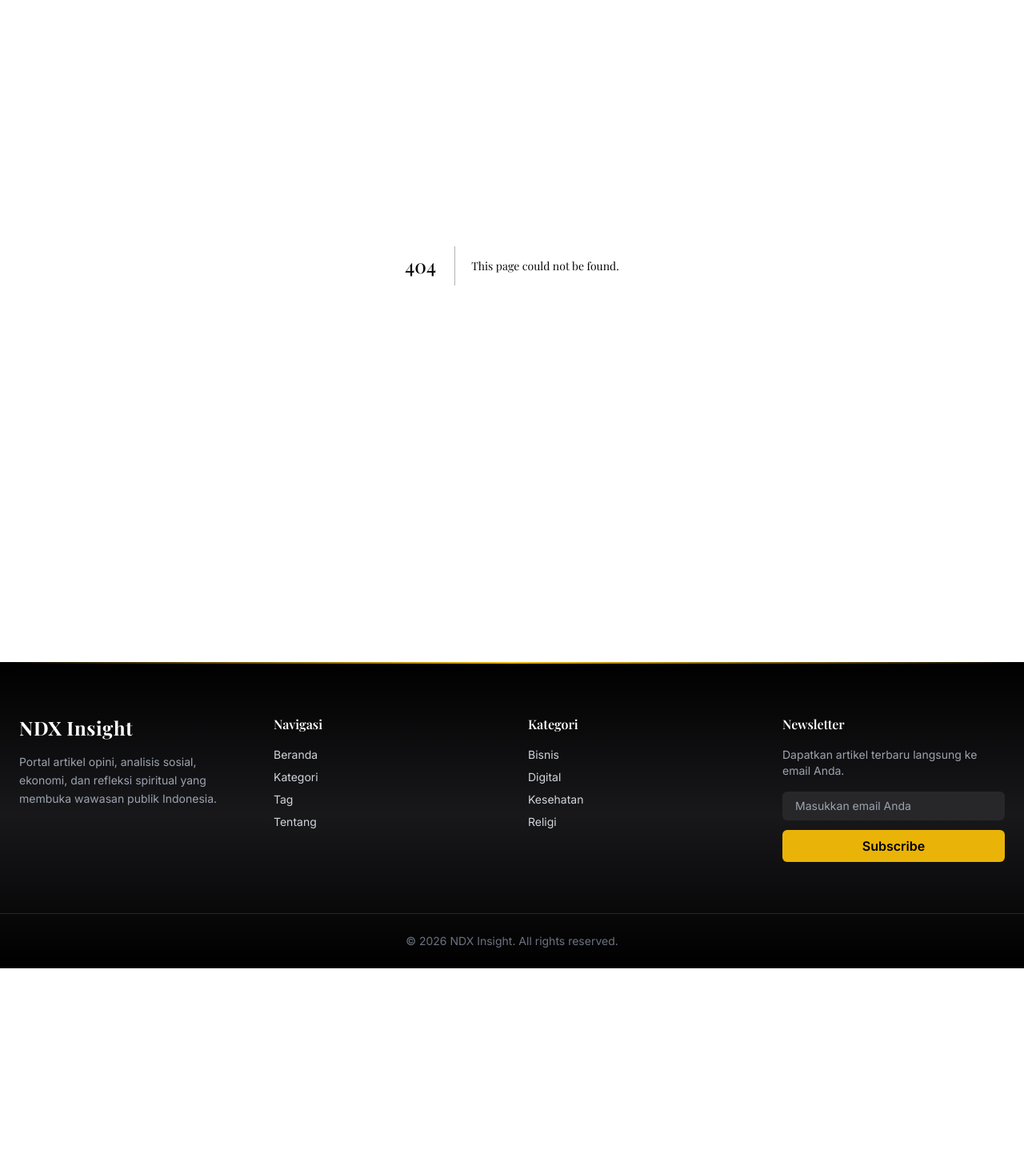
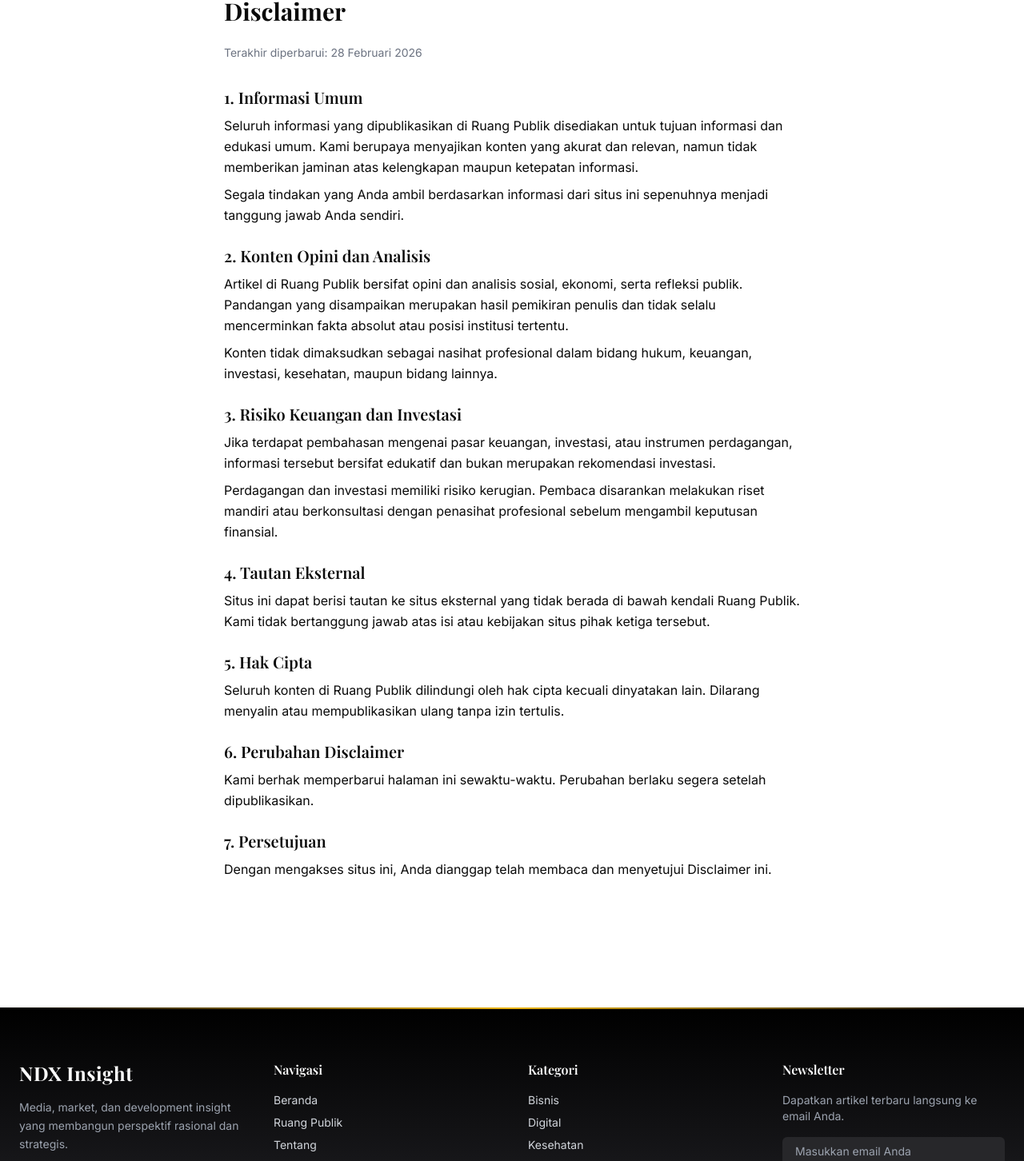
Before and after one commit to ruangpublik30-collab/ruang-publik, a Next.js app: page /disclaimer in a window 1280 px wide. Before the commit this address had no page. Shown: the part 128-1580 px from the top of the page at 80% size. Before the commit the page ends 1339 px from the top, so only its background shows below. Built offline with nearby package versions, Linux system fonts and the light colour scheme; a web font is replaced by a local one.

Commit message:
refakttor   and addnew file

```diff
--- a/app/(public)/page.tsx
+++ b/app/(public)/page.tsx
@@ -3,6 +3,9 @@ import Link from "next/link"
 import type { Metadata } from "next"
 import { createClient } from "@/lib/supabase/server"
 import ArticleCard from "@/components/ArticleCard"
+
+
+
 
 const baseUrl =
   process.env.NEXT_PUBLIC_SITE_URL ||
@@ -90,16 +93,14 @@ export default async function HomePage() {
                 </nav>
                 )}
                 {/* SEO Intro Text */}
-               <section className="mb-16">
-                <h1 className="sr-only">Ruang Publik — Opini, Analisis & Refleksi</h1>
-                <p className="sr-only">
-                  Ruang Publik adalah media independen yang menyajikan artikel opini, analisis mendalam,
-                  dan refleksi tentang isu sosial, budaya, keagamaan, dan dinamika masyarakat.
-                  Setiap tulisan di Ruang Publik dirancang untuk menghadirkan sudut pandang kritis,
-                  argumentasi yang jernih, serta bahasa yang mudah dipahami. Kami percaya bahwa
-                  ruang diskusi yang sehat lahir dari tulisan yang bernas dan bertanggung jawab.
-                  Melalui artikel yang terkurasi, Ruang Publik berupaya menjadi wadah pemikiran,
-                  refleksi, dan pertukaran gagasan yang konstruktif bagi pembaca Indonesia.
+              <section className="mb-16 max-w-3xl">
+                <span className="text-sm font-semibold text-primary uppercase tracking-wide">
+                  Tentang Kami
+                </span>
+                <p className="mt-4 text-muted-foreground leading-relaxed text-lg">
+                  <strong>Ruang Publik</strong> adalah media independen yang menyajikan artikel opini,
+                  analisis mendalam, dan refleksi tentang isu sosial, budaya, keagamaan,
+                  serta dinamika masyarakat Indonesia.
                 </p>
               </section>
               {/* ================= FEATURED ================= */}
@@ -120,9 +121,9 @@ export default async function HomePage() {
                     </div>
 
                     <div className="space-y-6 border-l-4 border-primary pl-6">
-                      <h2 className="text-4xl lg:text-5xl font-bold leading-tight">
+                      <h1 className="text-4xl lg:text-5xl font-bold leading-tight">
                         {featured.title}
-                      </h2>
+                      </h1>
 
                       {featured.published_at && (
                         <p className="text-sm text-muted-foreground">
--- /dev/null
+++ b/app/disclaimer/page.tsx
@@ -0,0 +1,99 @@
+import { Metadata } from "next";
+
+export const metadata: Metadata = {
+  title: "Disclaimer | Ruang Publik",
+  description: "Halaman Disclaimer resmi Ruang Publik. Informasi mengenai batasan tanggung jawab, opini, risiko keuangan, dan penggunaan situs.",
+  robots: {
+    index: true,
+    follow: true,
+  },
+  alternates: {
+    canonical: "https://ruangpublik.fun/disclaimer",
+  },
+};
+
+export default function DisclaimerPage() {
+  return (
+    <main className="max-w-3xl mx-auto px-6 py-16">
+      <h1 className="text-3xl font-bold mb-6">Disclaimer</h1>
+      <p className="mb-8 text-sm text-gray-500">
+        Terakhir diperbarui: 28 Februari 2026
+      </p>
+
+      <section className="space-y-6 text-base leading-relaxed">
+        <div>
+          <h2 className="text-xl font-semibold mb-2">1. Informasi Umum</h2>
+          <p>
+            Seluruh informasi yang dipublikasikan di Ruang Publik disediakan untuk tujuan
+            informasi dan edukasi umum. Kami berupaya menyajikan konten yang akurat dan relevan,
+            namun tidak memberikan jaminan atas kelengkapan maupun ketepatan informasi.
+          </p>
+          <p className="mt-2">
+            Segala tindakan yang Anda ambil berdasarkan informasi dari situs ini sepenuhnya
+            menjadi tanggung jawab Anda sendiri.
+          </p>
+        </div>
+
+        <div>
+          <h2 className="text-xl font-semibold mb-2">2. Konten Opini dan Analisis</h2>
+          <p>
+            Artikel di Ruang Publik bersifat opini dan analisis sosial, ekonomi, serta refleksi
+            publik. Pandangan yang disampaikan merupakan hasil pemikiran penulis dan tidak selalu
+            mencerminkan fakta absolut atau posisi institusi tertentu.
+          </p>
+          <p className="mt-2">
+            Konten tidak dimaksudkan sebagai nasihat profesional dalam bidang hukum,
+            keuangan, investasi, kesehatan, maupun bidang lainnya.
+          </p>
+        </div>
+
+        <div>
+          <h2 className="text-xl font-semibold mb-2">3. Risiko Keuangan dan Investasi</h2>
+          <p>
+            Jika terdapat pembahasan mengenai pasar keuangan, investasi, atau instrumen
+            perdagangan, informasi tersebut bersifat edukatif dan bukan merupakan
+            rekomendasi investasi.
+          </p>
+          <p className="mt-2">
+            Perdagangan dan investasi memiliki risiko kerugian. Pembaca disarankan
+            melakukan riset mandiri atau berkonsultasi dengan penasihat profesional
+            sebelum mengambil keputusan finansial.
+          </p>
+        </div>
+
+        <div>
+          <h2 className="text-xl font-semibold mb-2">4. Tautan Eksternal</h2>
+          <p>
+            Situs ini dapat berisi tautan ke situs eksternal yang tidak berada di bawah
+            kendali Ruang Publik. Kami tidak bertanggung jawab atas isi atau kebijakan
+            situs pihak ketiga tersebut.
+          </p>
+        </div>
+
+        <div>
+          <h2 className="text-xl font-semibold mb-2">5. Hak Cipta</h2>
+          <p>
+            Seluruh konten di Ruang Publik dilindungi oleh hak cipta kecuali dinyatakan
+            lain. Dilarang menyalin atau mempublikasikan ulang tanpa izin tertulis.
+          </p>
+        </div>
+
+        <div>
+          <h2 className="text-xl font-semibold mb-2">6. Perubahan Disclaimer</h2>
+          <p>
+            Kami berhak memperbarui halaman ini sewaktu-waktu. Perubahan berlaku
+            segera setelah dipublikasikan.
+          </p>
+        </div>
+
+        <div>
+          <h2 className="text-xl font-semibold mb-2">7. Persetujuan</h2>
+          <p>
+            Dengan mengakses situs ini, Anda dianggap telah membaca dan menyetujui
+            Disclaimer ini.
+          </p>
+        </div>
+      </section>
+    </main>
+  );
+}
--- a/components/Footer.tsx
+++ b/components/Footer.tsx
@@ -2,6 +2,7 @@
 
 import { useState, useEffect } from "react";
 import { ArrowUp } from "lucide-react";
+import Link from "next/link";
 
 export default function Footer() {
     const [showTop, setShowTop] = useState(false);
@@ -22,7 +23,6 @@ export default function Footer() {
         <>
             <footer className="relative mt-24 text-gray-300 bg-gradient-to-b from-black via-zinc-900 to-black">
 
-                {/* Garis emas */}
                 <div className="h-[2px] w-full bg-gradient-to-r from-transparent via-yellow-500 to-transparent"></div>
 
                 <div className="max-w-7xl mx-auto px-6 py-16 grid md:grid-cols-4 gap-10">
@@ -33,8 +33,8 @@ export default function Footer() {
                             NDX Insight
                         </h2>
                         <p className="text-sm leading-relaxed text-gray-400">
-                            Portal artikel opini, analisis sosial, ekonomi, dan refleksi
-                            spiritual yang membuka wawasan publik Indonesia.
+                            Media, market, dan development insight yang membangun
+                            perspektif rasional dan strategis.
                         </p>
                     </div>
 
@@ -42,16 +42,26 @@ export default function Footer() {
                     <div>
                         <h3 className="text-white font-semibold mb-4">Navigasi</h3>
                         <ul className="space-y-2 text-sm">
-                            {["Beranda", "Kategori", "Tag", "Tentang"].map((item) => (
-                                <li key={item}>
-                                    <a
-                                        href="#"
-                                        className="hover:text-yellow-400 transition duration-300"
-                                    >
-                                        {item}
-                                    </a>
-                                </li>
-                            ))}
+                            <li>
+                                <Link href="/" className="hover:text-yellow-400 transition duration-300">
+                                    Beranda
+                                </Link>
+                            </li>
+                            <li>
+                                <Link href="/ruang-publik" className="hover:text-yellow-400 transition duration-300">
+                                    Ruang Publik
+                                </Link>
+                            </li>
+                            <li>
+                                <Link href="/tentang" className="hover:text-yellow-400 transition duration-300">
+                                    Tentang
+                                </Link>
+                            </li>
+                            <li>
+                                <Link href="/disclaimer" className="hover:text-yellow-400 transition duration-300">
+                                    Disclaimer
+                                </Link>
+                            </li>
                         </ul>
                     </div>
 
@@ -96,14 +106,23 @@ export default function Footer() {
 
                 </div>
 
-                {/* Bottom */}
                 <div className="border-t border-zinc-800 text-center text-sm py-6 text-gray-500">
-                    © {new Date().getFullYear()} NDX Insight. All rights reserved.
+                    © {new Date().getFullYear()} NDX Insight.
+                    <div className="mt-2 flex justify-center gap-6">
+                        <Link href="/disclaimer" className="hover:text-yellow-400">
+                            Disclaimer
+                        </Link>
+                        <Link href="/privacy-policy" className="hover:text-yellow-400">
+                            Privacy Policy
+                        </Link>
+                        <Link href="/terms" className="hover:text-yellow-400">
+                            Terms
+                        </Link>
+                    </div>
                 </div>
 
             </footer>
 
-            {/* Back to Top */}
             {showTop && (
                 <button
                     onClick={scrollToTop}
--- a/components/Navbar.tsx
+++ b/components/Navbar.tsx
@@ -49,6 +49,7 @@ export default function Navbar() {
                         <Link href="/category" className="hover:text-primary transition-colors">Kategori</Link>
                         <Link href="/tag" className="hover:text-primary transition-colors">Tag</Link>
                         <Link href="/tentang" className="hover:text-primary transition-colors">Tentang</Link>
+                        <Link href="/disclaimer" className="hover:text-primary transition-colors">Disclaimer</Link>
                     </nav>
 
                     {/* Right Side */}
@@ -171,6 +172,14 @@ export default function Navbar() {
                             Tentang
                         </Link>
 
+                        <Link
+                            href="/disclaimer"
+                            onClick={() => setMobileOpen(false)}
+                            className="hover:text-primary transition-colors"
+                        >
+                            Dsclaimer
+                        </Link>
+
                     </div>
                 )}
 
```
